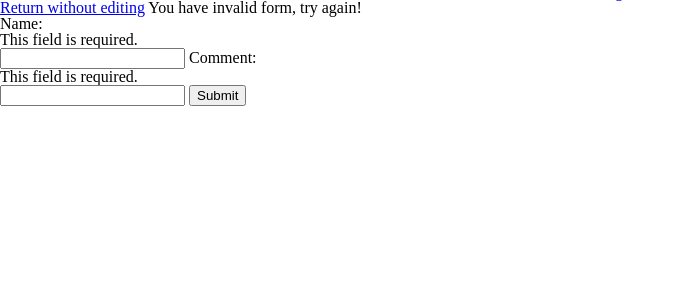
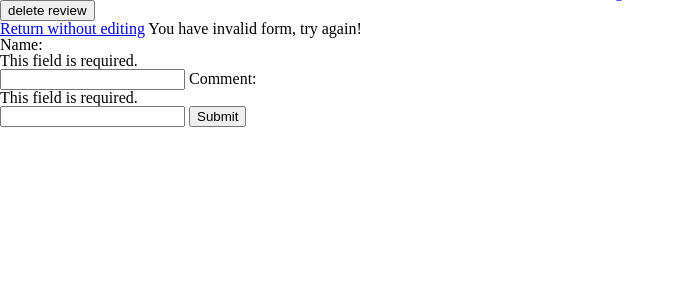
Before and after one commit to cindychea/rainforest, a Django app: page /product/1/review/1/edit in a window 1280 px wide. Shown: the part 16-316 px from the top of the page, without its empty margins (0-685 px from the left). Run offline with Django 3.2, Linux system fonts and the light colour scheme; data comes from the database, SQL or seed files in the repository; tables that the repository leaves empty hold one stand-in row (values such as "Sample post"); some libraries are stand-ins or nearby versions.

Commit message:
trying to delete

```diff
--- a/rainforest/rainforest/templates/edit_review.html
+++ b/rainforest/rainforest/templates/edit_review.html
@@ -1,5 +1,10 @@
 {% extends 'base.html'%}
 {% block content %}
+
+<form method='post' action="{% url 'delete_review' id=product_id review_id=review_id %}">
+    {% csrf_token %}
+    <input type='submit', value="delete review">
+    </form>
 <a href="{% url 'view_product' id=product_id %}">Return without editing</a>
 
 {{ error_msg }}
--- a/rainforest/rainforest/urls.py
+++ b/rainforest/rainforest/urls.py
@@ -28,4 +28,5 @@ urlpatterns = [
     path('product/delete/<int:id>', delete_product, name='delete_product'),
     path('product/<int:id>/review/new', new_review, name='new_review'),
     path('product/<int:id>/review/<int:review_id>/edit', edit_review, name='edit_review'),
+    path('product/<int:id>/review/<int:review_id>/delete', delete_review, name='delete_review'),
 ]
--- a/rainforest/rainforest/views.py
+++ b/rainforest/rainforest/views.py
@@ -95,7 +95,10 @@ def new_review(request, id):
 def edit_review(request, id, review_id):
     product = Product.objects.get(id=id)
     review = Review.objects.get(id=review_id)
+
     form = ReviewForm(request.POST, instance=review)
+    print('review::', review, '\n form::', form)
+
     if form.is_valid():
         form.save()
         return redirect('view_product', id=id)
@@ -108,3 +111,11 @@ def edit_review(request, id, review_id):
             'review': review,
             'error_msg': 'You have invalid form, try again!'
         })
+
+
+def delete_review(request, review_id):
+    review = Review.objects.get(id=review_id)
+    review.delete()
+    # context = {'delete_msg': f'You have deleted {product.name}'}
+    # response = render(request, 'index.html', context)
+    return HttpResponseRedirect('/')
```
